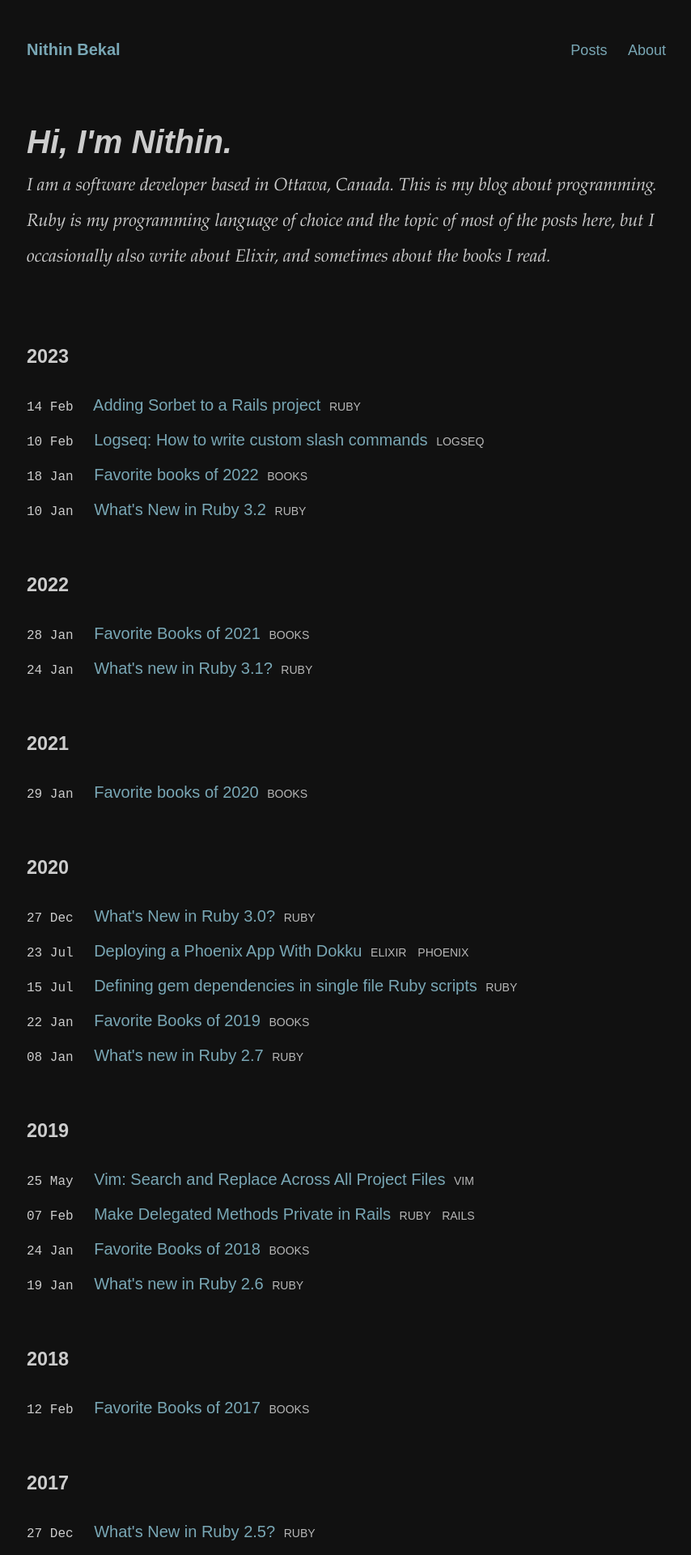
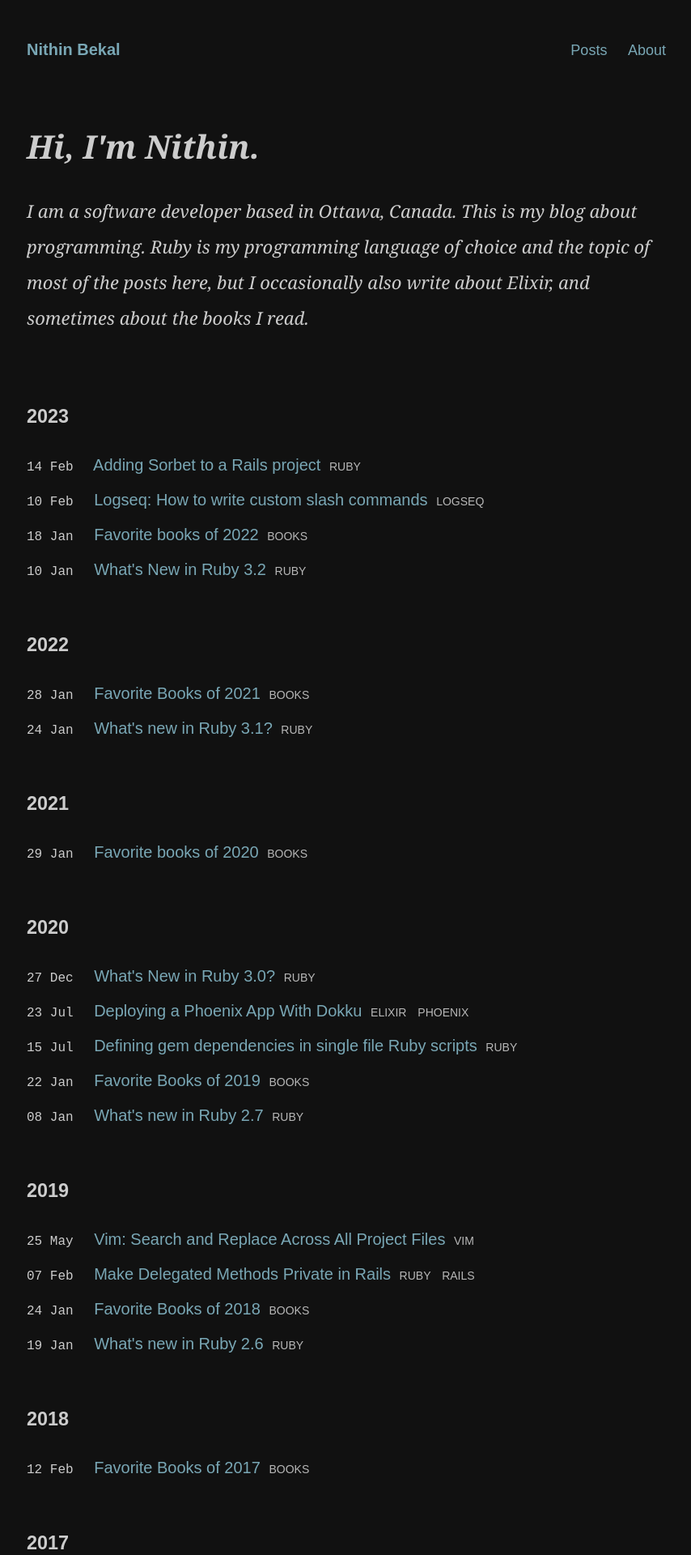
Before and after one commit to nithinbekal/nithinbekal.github.io, a Jekyll site: the page built from index.html, in a window 1280 px wide. Shown: the top 1920 px of the page at 81% size, without its empty margins (207-1061 px from the left). Built offline with Jekyll 4.4.1, drawn with Linux system fonts in a browser that asks for light colours.

Commit message:
Clean up about me styles

```diff
--- a/_sass/site.scss
+++ b/_sass/site.scss
@@ -57,16 +57,14 @@ a:hover { text-decoration: underline; }
 .about-me {
   font-style: italic;
   margin: 50px 0 0 0;
+  font-family: Georgia, serif;
 }
 .about-me h2 {
   font-size: 2em;
   font-weight: bolder;
-  font-family: fantasy;
-  margin: 0 0 10px 0;
+  margin: 0 0 30px 0;
 }
-
 .about-me .description {
-  font-family: Palatino, serif;
   font-size: 1.1em;
   line-height: 2em;
 }
```
